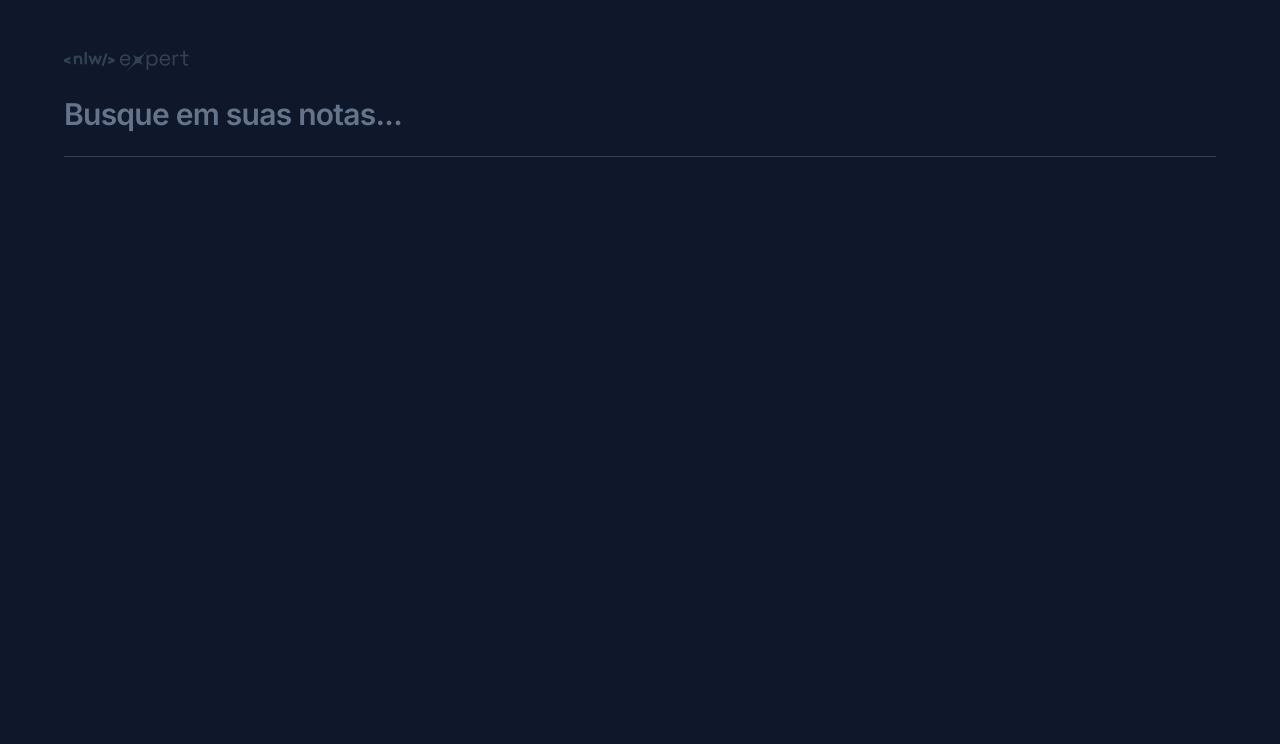
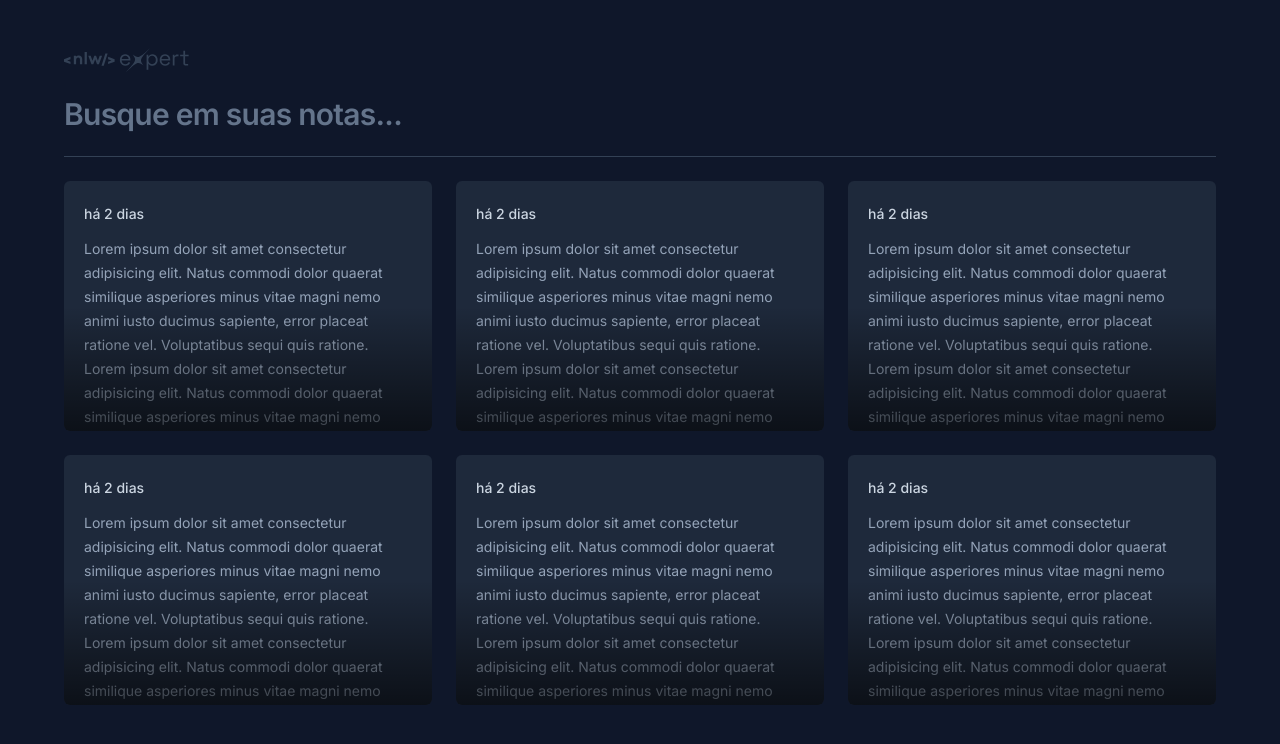
Before and after one commit to Alan-oliveir/expert-notes, a React (Vite) app: page / in a window 1280 px wide. Shown: the top 744 px of the page. Built offline with nearby package versions, Linux system fonts and the light colour scheme.

Commit message:
Add NoteCard component to app.tsx

```diff
--- a/src/app.tsx
+++ b/src/app.tsx
@@ -1,4 +1,6 @@
 import logo from "./assets/logo-nlw-expert.svg";
+
+import { NoteCard } from "./components/note-card";
 
 export function App() {
   return (
@@ -16,7 +18,12 @@ export function App() {
       <div className="h-px bg-slate-700" />
 
       <div className="grid grid-cols-3 gap-6 auto-rows-[250px]">
-        <div className=""></div>
+        <NoteCard />
+        <NoteCard />
+        <NoteCard />
+        <NoteCard />
+        <NoteCard />
+        <NoteCard />
       </div>
     </div>
   );
```
